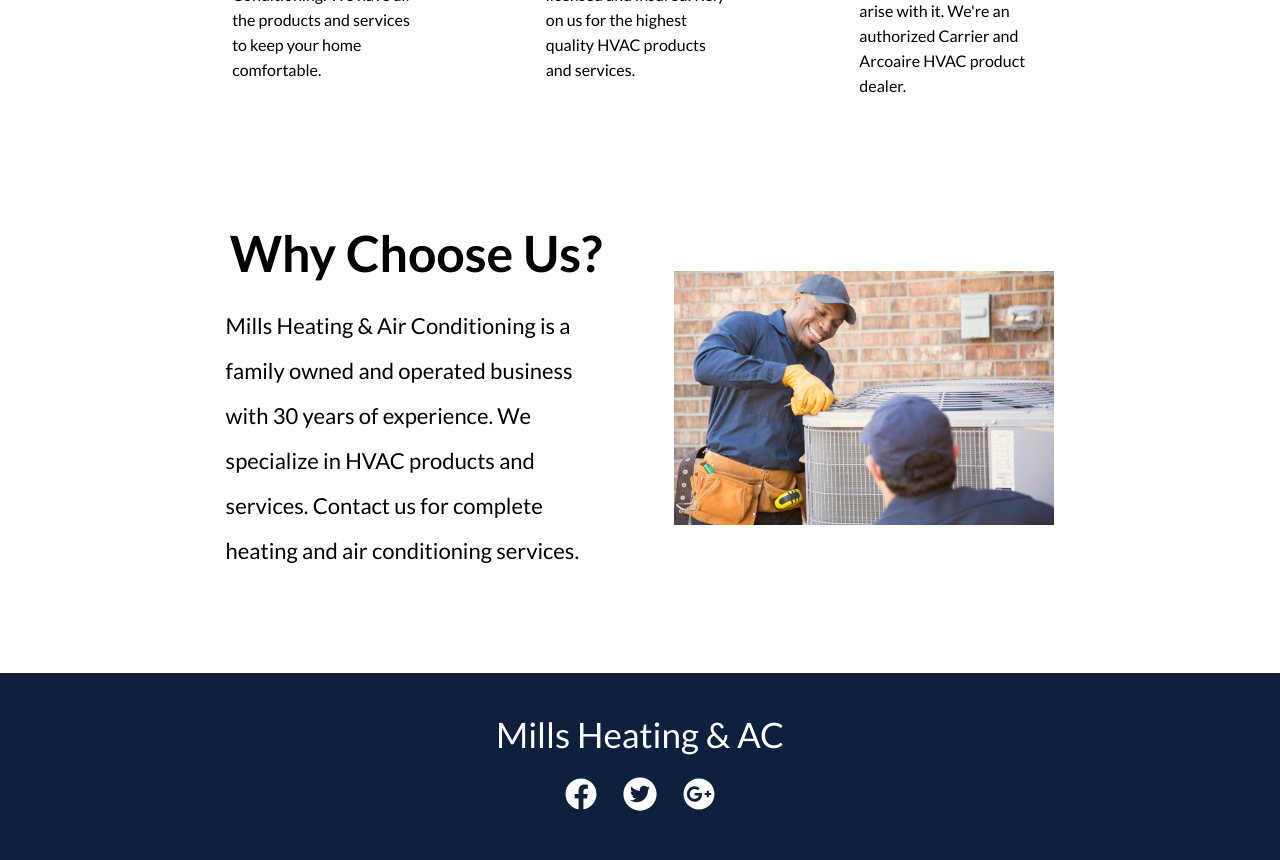
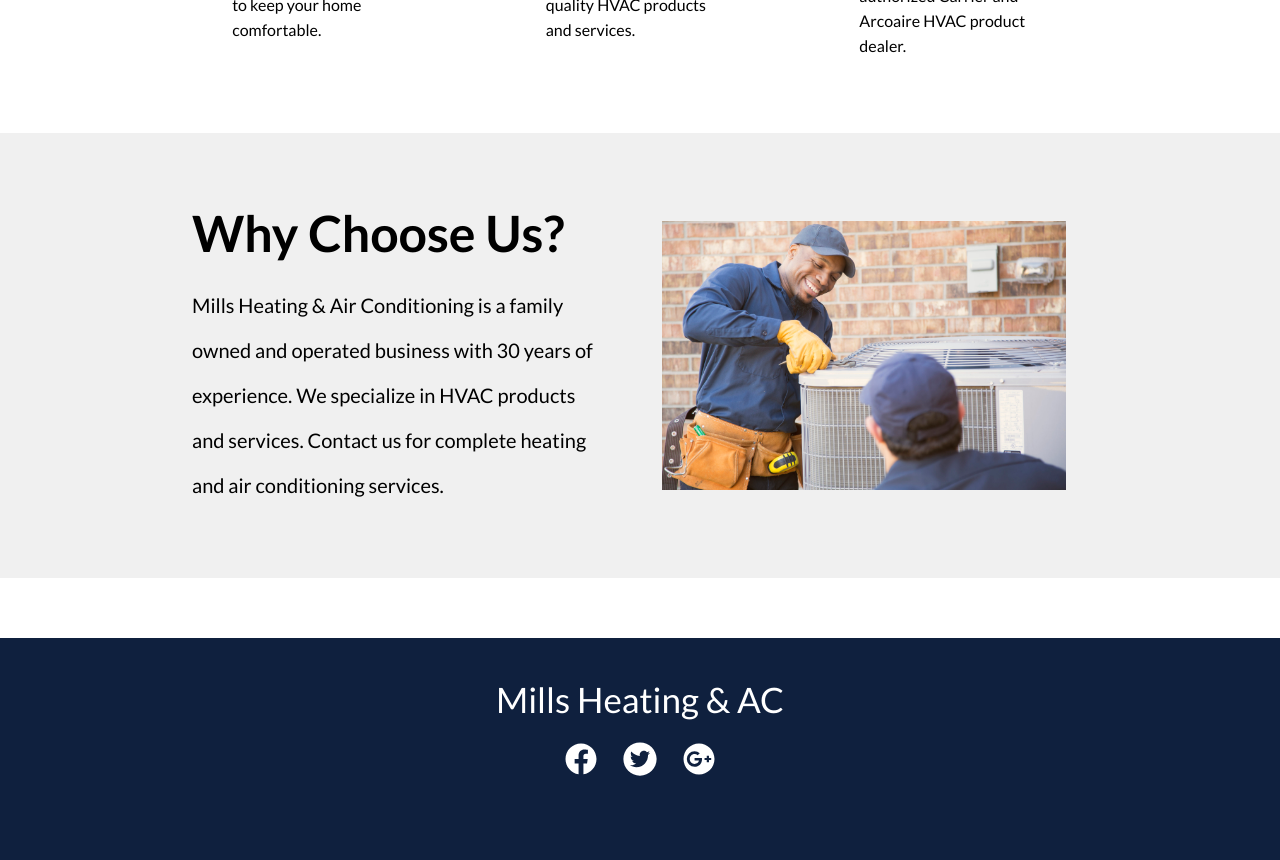
Before and after one commit to danlaratta/Heating_AC_Redesign, a React (Create React App) app in the folder frontend/: page / in a window 1280 px wide. Shown: the part 1320-2180 px from the top of the page. Built offline with nearby package versions, Linux system fonts and the light colour scheme.

Commit message:
about section done, start review cards

```diff
--- a/frontend/src/components/AboutSection.jsx
+++ b/frontend/src/components/AboutSection.jsx
@@ -8,6 +8,7 @@
 const AboutContainer = styled(motion.div)`
     width: 70%;
     display: flex;
+    padding: 2rem 0rem;
 `
 
 const AboutItems = styled(motion.div)`
@@ -18,6 +19,13 @@
     align-items: center;
 `
 
+const TextContainer = styled.div`
+    display: flex;
+    flex-direction: column;
+    align-items: flex-start;
+    justify-content: center;
+`
+
 const AboutTitle = styled.h1`
     font-size: 5rem;
     font-family: 'Lato', sans-serif;
@@ -25,14 +33,15 @@
 `
 
 const AboutText = styled.p`
-    font-size: 2.2rem;
+    width: 90%;
+    font-size: 2rem;
+    font-weight: 400;
     line-height: 4.5rem;
-    width: 85%;
     font-family: 'Lato', sans-serif;
 `
 
 const AboutImg = styled.img`
-    width: 85%;
+    width: 90%;
 `
 
 
@@ -76,15 +85,17 @@
         <AboutContainer
             variants={ ContainerVariants }
             initial= 'hidden'
-            animate= {controls}
+            animate={controls}
             ref={ref}
         >
             <AboutItems variants={ AboutVariants }>
-                <AboutTitle> Why Choose Us? </AboutTitle>
+                <TextContainer>
+                    <AboutTitle> Why Choose Us? </AboutTitle>
 
-                <AboutText>
-                    Mills Heating & Air Conditioning is a family owned and operated business with 30 years of experience. We specialize in HVAC products and services. Contact us for complete heating and air conditioning services.
-                </AboutText>
+                    <AboutText>
+                        Mills Heating & Air Conditioning is a family owned and operated business with 30 years of experience. We specialize in HVAC products and services. Contact us for complete heating and air conditioning services.
+                    </AboutText>
+                </TextContainer>
             </AboutItems>
 
             <AboutItems variants={ AboutVariants }>
--- a/frontend/src/pages/Home.jsx
+++ b/frontend/src/pages/Home.jsx
@@ -86,7 +86,7 @@
 
 const Body = styled.div`
     width: 100%;
-    padding: 5rem 0rem;
+    padding: 6rem 0rem;
 `
 
 const InfoContainer = styled.div`
@@ -106,7 +106,7 @@
     align-items: center;
     justify-content: center;
     gap: 5%;
-    padding: 5rem 0rem;
+    padding-bottom: 5rem;
 `
 
 
@@ -123,6 +123,7 @@
     display: flex;
     justify-content: center;
     align-items: center;
+    background-color: #f0f0f0;
 `
 
 // Variants
```
